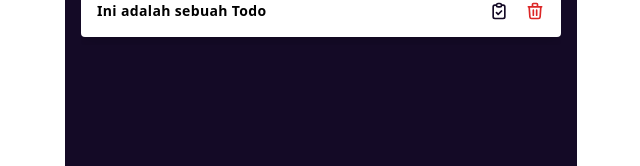
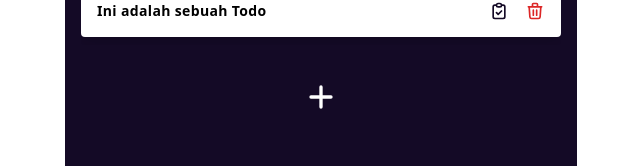
Before and after one commit to jooprima/MERN-todoAPP, a React (Create React App) app in the folder client/: page / in a window 1280 px wide. Shown: the part 631-797 px from the top of the page, without its empty margins (319-959 px from the left). Built offline with nearby package versions, Linux system fonts and the light colour scheme; what webfontloader would draw is missing.

Commit message:
Create The PlusButton Component

```diff
--- a/client/src/App.tsx
+++ b/client/src/App.tsx
@@ -2,12 +2,14 @@ import React from "react";
 
 import Header from "components/Header";
 import TaskList from "components/TaskList";
+import PlusButton from "components/PlusButton";
 
 const App: React.FC = () => {
   return (
     <main className="container relative bg-darkPurple mx-auto max-w-lg p-4 box-border min-h-screen">
       <Header />
       <TaskList />
+      <PlusButton />
     </main>
   );
 };
--- /dev/null
+++ b/client/src/components/PlusButton/index.tsx
@@ -0,0 +1,19 @@
+import React from "react";
+
+import PlusIcon from "assets/svg/plus";
+
+const PlusButton: React.FC = () => {
+  return (
+    <div
+      className="absolute transform -translate-x-1/2 -translate-y-1/2"
+      style={{
+        left: "50%",
+        bottom: "4%",
+      }}
+    >
+      <PlusIcon className="w-10 h-10 text-white" />
+    </div>
+  );
+};
+
+export default PlusButton;
```
